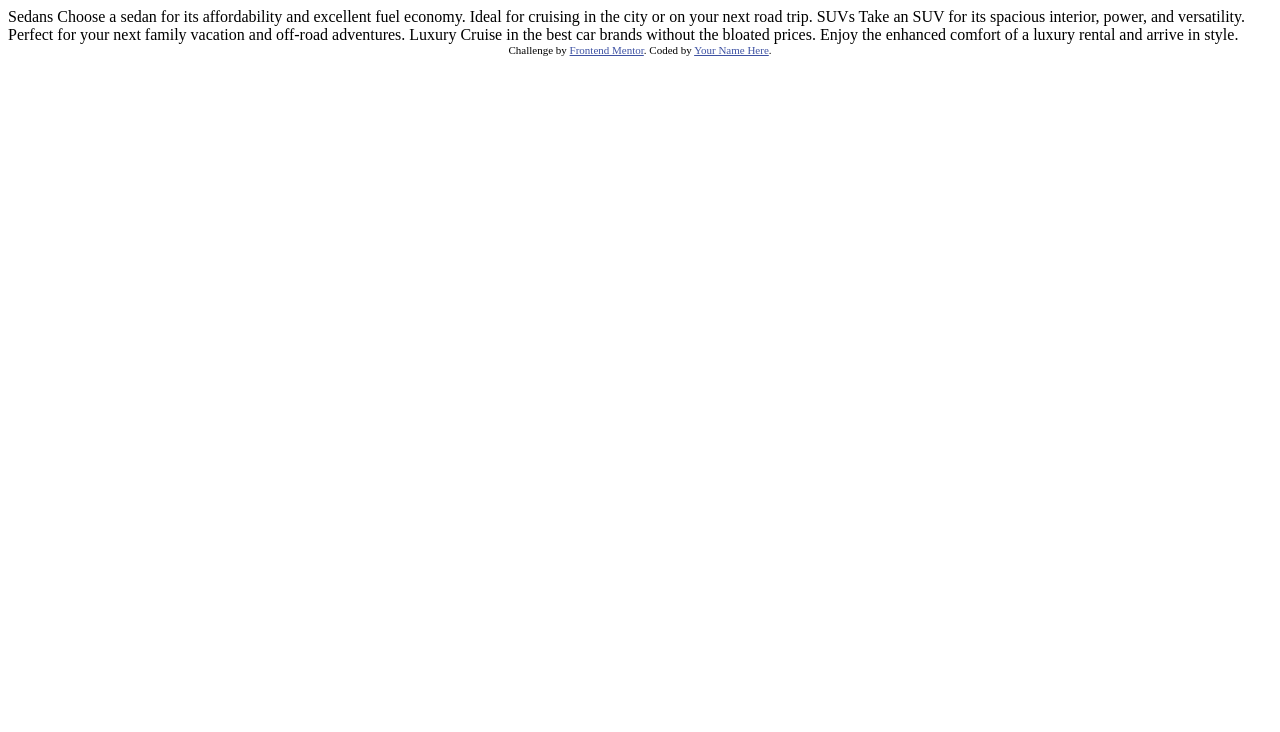
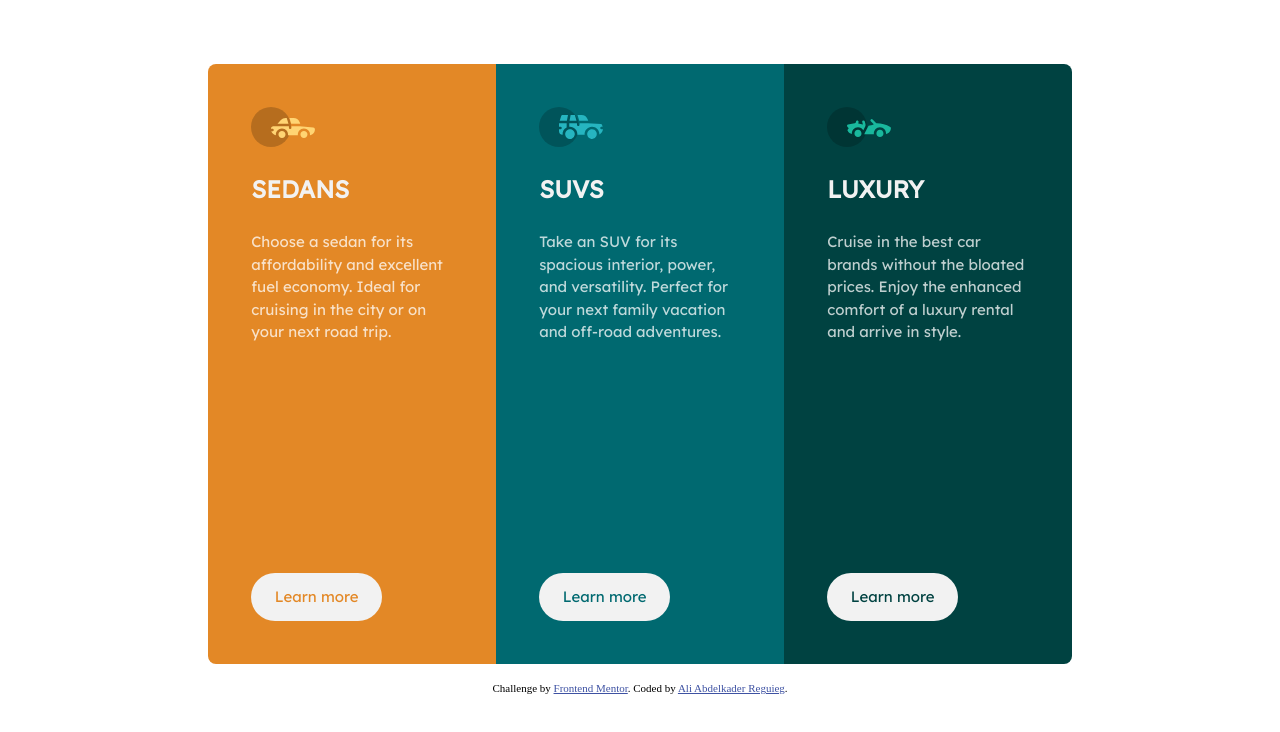
Before and after one commit to alikaderrg/3-column-preview-card-component-main, a plain HTML site: page index.html in a window 1280 px wide. Drawn offline with Linux system fonts and the light colour scheme.

Commit message:
Initial commit

```diff
--- a/index.html
+++ b/index.html
@@ -5,32 +5,80 @@
   <meta name="viewport" content="width=device-width, initial-scale=1.0"> <!-- displays site properly based on user's device -->
 
   <link rel="icon" type="image/png" sizes="32x32" href="./images/favicon-32x32.png">
+  <link rel="stylesheet" href="style.css">
 
   <title>Frontend Mentor | 3-column preview card component</title>
 
-  <!-- Feel free to remove these styles or customise in your own stylesheet 👍 -->
-  <style>
-    .attribution { font-size: 11px; text-align: center; }
-    .attribution a { color: hsl(228, 45%, 44%); }
-  </style>
+  <link rel="preconnect" href="https://fonts.googleapis.com">
+  <link rel="preconnect" href="https://fonts.gstatic.com" crossorigin>
+  <link href="https://fonts.googleapis.com/css2?family=Big+Shoulders+Display:wght@700&family=Lexend+Deca&display=swap" rel="stylesheet">
+
 </head>
 <body>
+<main>
+<div class="column-preview-card">
 
-  Sedans
+  <div class="card-container sedans-card">
+    <div class="article-info">
+      <div class="article-icon">
+        <img src="images/icon-sedans.svg" alt="sedans article icon">
+      </div>
+        <h1 class="article-title">
+          SEDANS
+        </h1>
+        <p class="article-description">
           Choose a sedan for its affordability and excellent fuel economy. Ideal for cruising in the city
           or on your next road trip.
+       </p>
+    </div>
+    <div class="bttn-learn">
+      <h1 class="bttn-learn-sedans">Learn more</h1>
+    </div>
+  </div>
 
-  SUVs
+  <div class="card-container suvs-card">
+    <div class="article-info">
+      <div class="article-icon">
+        <img src="images/icon-suvs.svg" alt="suvs article icon">
+      </div>
+        <h1 class="article-title">
+          SUVS
+        </h1>
+        <p class="article-description">
           Take an SUV for its spacious interior, power, and versatility. Perfect for your next family vacation
           and off-road adventures.
+        </p>
+    </div>
+    <div class="bttn-learn">
+        <h1 class="bttn-learn-suv">Learn more</h1>
+    </div>
+    </div>
 
-  Luxury
+    <div class="card-container luxury-card">
+      <div class="article-info">
+        <div class="article-icon">
+          <img src="images/icon-luxury.svg" alt="luxury article icon">
+        </div>
+          <h1 class="article-title">
+          LUXURY
+          </h1>
+          <p class="article-description">
           Cruise in the best car brands without the bloated prices. Enjoy the enhanced comfort of a luxury
           rental and arrive in style.
+          </p>
+     </div>
+     <div class="bttn-learn">
+      <h1 class="bttn-learn-luxury">Learn more</h1>
+    </div>
+  </div>
 
+</div>
+</main>
+</body>
+<footer>
   <div class="attribution">
     Challenge by <a href="https://www.frontendmentor.io?ref=challenge" target="_blank">Frontend Mentor</a>.
-    Coded by <a href="#">Your Name Here</a>.
+    Coded by <a href="https://instagram.com/alikaderrg">Ali Abdelkader Reguieg</a>.
   </div>
-</body>
+</footer>
 </html>
--- /dev/null
+++ b/style.css
@@ -0,0 +1,258 @@
+:root {
+/*********************************************Primary Colors*************************************************/
+    --bright-orange: hsl(31, 77%, 52%);
+    --dark-cyan: hsl(184, 100%, 22%);
+    --very-dark-cyan: hsl(179, 100%, 13%);
+
+    --primary-color: var(--bright-orange);
+    --secondary-color: var(--dark-cyan);
+    --secondary-color-darker: var(--very-dark-cyan);
+/*********************************************Primary Colors*************************************************/
+
+/*********************************************Secondary Colors***********************************************/
+    --transparent-white: hsla(0, 0%, 100%, 0.75);
+    --very-light-gray: hsl(0, 0%, 95%);
+
+    --nutural-color-1: var(--transparent-white);
+    --nutural-color-2: var(--very-light-gray);
+/*********************************************Secondary Colors***********************************************/
+
+/*********************************************      Fonts     ***********************************************/
+--font-family-primary: 'Big Shoulders Display', cursive;
+--font-family-secondary: 'Lexend Deca', sans-serif;
+
+--font-size-body: 15px;
+--font-size-heading: 18px;
+
+--font-weight-regular: 400;
+--font-weight-bold: 700;
+/*********************************************      Fonts     ***********************************************/
+}
+
+
+/*********************************************CSS Resets*****************************************************/
+/* Box sizing rules */
+*,
+*::before,
+*::after {
+  box-sizing: border-box;
+}
+
+/* Remove default margin */
+body,
+h1,
+h2,
+h3,
+h4,
+p,
+figure,
+blockquote,
+dl,
+dd {
+  margin: 0;
+}
+
+/* Remove list styles on ul, ol elements with a list role, which suggests default styling will be removed */
+ul[role='list'],
+ol[role='list'] {
+  list-style: none;
+}
+
+/* Set core root defaults */
+html:focus-within {
+  scroll-behavior: smooth;
+}
+
+/* Set core body defaults */
+body {
+  min-height: 100vh;
+  text-rendering: optimizeSpeed;
+  line-height: 1.5;
+}
+
+/* A elements that don't have a class get default styles */
+a:not([class]) {
+  text-decoration-skip-ink: auto;
+}
+
+/* Make images easier to work with */
+img,
+picture {
+  max-width: 100%;
+  display: block;
+}
+
+/* Inherit fonts for inputs and buttons */
+input,
+button,
+textarea,
+select {
+  font: inherit;
+}
+
+/* Remove all animations, transitions and smooth scroll for people that prefer not to see them */
+@media (prefers-reduced-motion: reduce) {
+  html:focus-within {
+   scroll-behavior: auto;
+  }
+
+  *,
+  *::before,
+  *::after {
+    animation-duration: 0.01ms !important;
+    animation-iteration-count: 1 !important;
+    transition-duration: 0.01ms !important;
+    scroll-behavior: auto !important;
+  }
+}
+/*********************************************CSS Resets*****************************************************/
+/*************************************************Media*****************************************************/
+@media (min-width:990px) {
+
+    main {
+        display: flex;
+        justify-content: center;
+        align-items: center;
+        padding-top: 4rem;
+        padding-left: 10rem;
+        padding-right: 10rem;
+        padding-bottom: 1rem;
+    }
+
+.column-preview-card {
+    display: grid;
+    grid-template-columns: 1fr 1fr 1fr;
+    height: 75vh;
+    width: 90%;
+}
+
+.card-container {
+   display: flex;
+   flex-direction: column;
+   justify-content: space-between;
+   padding: 2.7rem;
+}
+
+.sedans-card {
+    border-top-left-radius: 0.5rem;
+    border-bottom-left-radius: 0.5rem;
+}
+
+.luxury-card {
+    border-top-right-radius: 0.5rem;
+    border-bottom-right-radius: 0.5rem;
+}
+
+.article-info {
+    display: flex;
+    flex-direction: column;
+    gap: 1.5rem;
+}
+
+}
+
+@media (max-width:990px) {
+    main {
+        display: flex;
+        justify-content: center;
+        align-items: center;
+        padding: 1rem;
+    }
+
+    .column-preview-card {
+        display: grid;
+        grid-template-rows: 1fr 1fr 1fr;
+    }
+
+    .card-container {
+        display: flex;
+        flex-direction: column;
+        justify-content: center;
+        gap: 3.5rem;
+        padding: 2.9rem;
+
+    }
+    .sedans-card {
+        border-top-right-radius: 0.5rem;
+        border-top-left-radius: 0.5rem;
+    }
+    .luxury-card {
+        border-bottom-right-radius: 0.5rem;
+        border-bottom-left-radius: 0.5rem;
+    }
+
+    .article-info {
+        display: flex;
+        flex-direction: column;
+        gap: 1.5rem;
+    }
+
+    .bttn-learn {
+        width: 50%;
+        min-width: 50%;
+    }
+}
+/*************************************************Media*****************************************************/
+
+.sedans-card {
+    background-color: var(--primary-color);
+}
+
+.suvs-card {
+    background-color: var(--secondary-color);
+}
+
+.luxury-card {
+    background-color: var(--secondary-color-darker);
+}
+
+.article-title {
+    font-family: var(--font-family-secondary);
+    font-size: 24px;
+    font-weight: var(--font-weight-bold);
+    color: var(--nutural-color-2);
+}
+
+.article-description {
+    font-family: var(--font-family-secondary);
+    font-size: 15px;
+    font-weight: var(--font-weight-regular);
+    color: var(--nutural-color-1);
+}
+
+.bttn-learn {
+    background-color: var(--nutural-color-2);
+    border-radius: 5rem;
+    display: flex;
+    align-items: center;
+    justify-content: center;
+    width: 65%;
+    min-width: 65%;
+}
+
+.bttn-learn-sedans {
+    font-family: var(--font-family-secondary);
+    font-weight: var(--font-weight-regular);
+    font-size: 15px;
+    color: var(--primary-color);
+    padding: 0.8rem;
+}
+.bttn-learn-suv {
+    font-family: var(--font-family-secondary);
+    font-weight: var(--font-weight-regular);
+    font-size: 15px;
+    color: var(--secondary-color);
+    padding: 0.8rem;
+}
+.bttn-learn-luxury {
+    font-family: var(--font-family-secondary);
+    font-weight: var(--font-weight-regular);
+    font-size: 15px;
+    color: var(--secondary-color-darker);
+    padding: 0.8rem;
+}
+
+/*********************************************footer*********************************************************/
+.attribution { font-size: 11px; text-align: center; }
+.attribution a { color: hsl(228, 45%, 44%); }
+/*********************************************footer*********************************************************/
```
Lines whose indentation alone changed are shown as unchanged.
